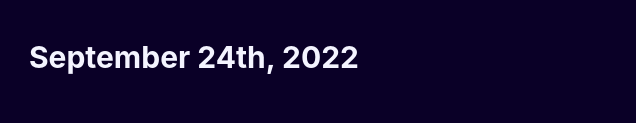
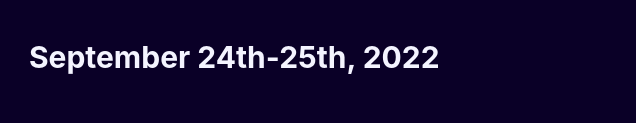
Before and after one commit to WWPHacks22/wwphacks.github.io, a plain HTML site: page index.html in a window 1280 px wide. Shown: the part 4622-4745 px from the top of the page, 0-636 px from the left. Drawn offline with Linux system fonts and the light colour scheme; some packages are replaced by stand-ins of ours; a script that the page names is missing; a web font is replaced by a local one.

Commit message:
cahnged up date

```diff
--- a/index.html
+++ b/index.html
@@ -391,7 +391,7 @@
         <div class="row">
             <div class="col-6">
                 <h2>WWPHacks</h2>
-                <h4>September 24th, 2022</h4>
+                <h4>September 24th-25th, 2022</h4>
             </div>
             <div class="col-6">
                 <p id="mail"><b>General: info@wwphacks.tech</b></p>
```
